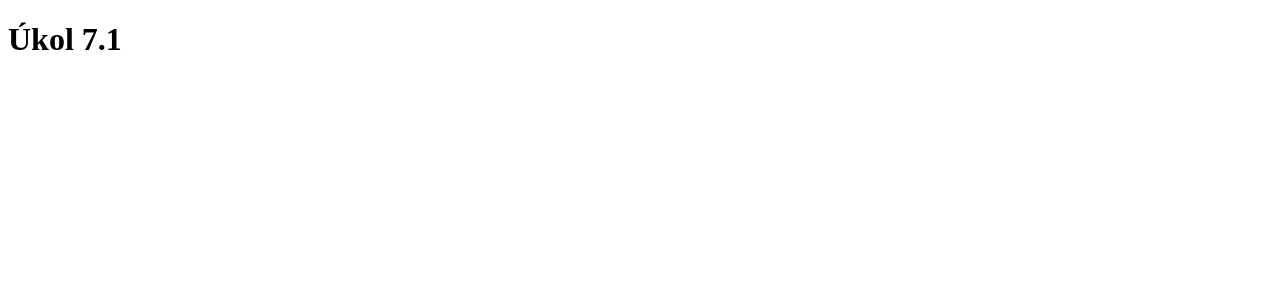
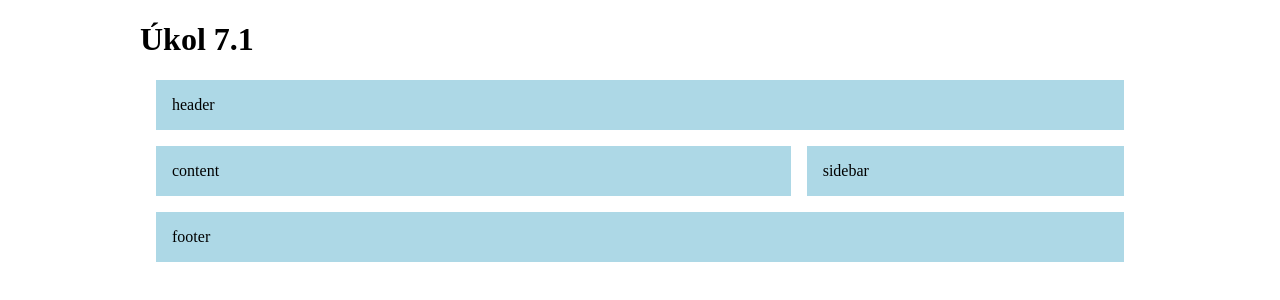
Before and after one commit to smykalk/UPOL-WEB, a plain HTML site: page cv7/01.html in a window 1280 px wide. Drawn offline with Linux system fonts and the light colour scheme.

Commit message:
exercise 1 - first solution

```diff
--- a/cv7/01.html
+++ b/cv7/01.html
@@ -12,6 +12,25 @@
 <body>
     <h1>Úkol 7.1</h1>
 
+    <div class="layout">
+        <div class="layout__box">
+            header
+        </div>
+
+        <div class="layout__flexible-section">
+            <div class="layout__box">
+                content
+            </div>
+
+            <div class="layout__box">
+                sidebar
+            </div>
+        </div>
+
+        <div class="layout__box">
+            footer
+        </div>
+    </div>
 </body>
 
 </html>
--- a/cv7/style_01.css
+++ b/cv7/style_01.css
@@ -0,0 +1,47 @@
+body {
+    max-width: 1000px;
+    margin: auto;
+}
+
+.layout {
+    display: grid;
+    margin:1em;
+    gap:1em;
+}
+
+.layout__box {
+    padding: 1em;
+    margin: 0em;
+    background-color: lightblue;
+}
+
+.layout__flexible-section {
+    padding: 0;
+    margin: 0;
+    display: grid;
+    gap:inherit;
+
+    grid-template-rows: 1fr 1fr;
+    grid-template-columns: 1fr;
+}
+
+@media (min-width: 900px) {
+    .layout__flexible-section {
+        grid-template-rows: 1fr;
+        grid-template-columns: 2fr 1fr;
+    }
+}
+
+@media (max-width: 900px) {
+    .layout__flexible-section {
+        grid-template-rows: 1fr;
+        grid-template-columns: 1fr 1fr;
+    }
+}
+
+@media (max-width: 500px) {
+    .layout__flexible-section {
+        grid-template-rows: 1fr 1fr;
+        grid-template-columns: 1fr;
+    }
+}
--- a/cv7/style_lesson.css
+++ b/cv7/style_lesson.css
@@ -1,4 +1,8 @@
-@media (max-width: 900px) {
+.queries {
+    color: grey;
+}
+
+@media (max-width: 700px) {
     .queries {
         color: blue;
     }
```
